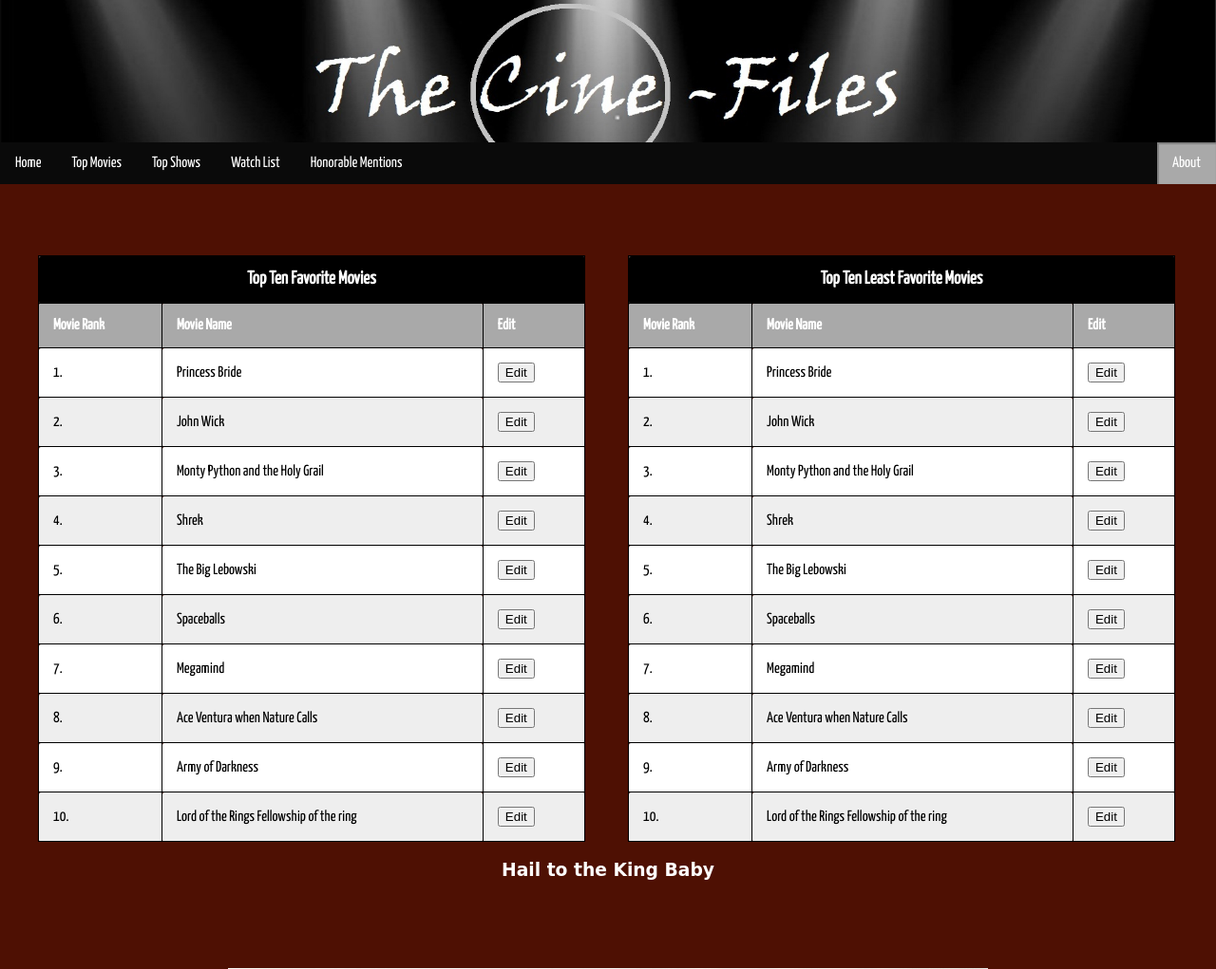
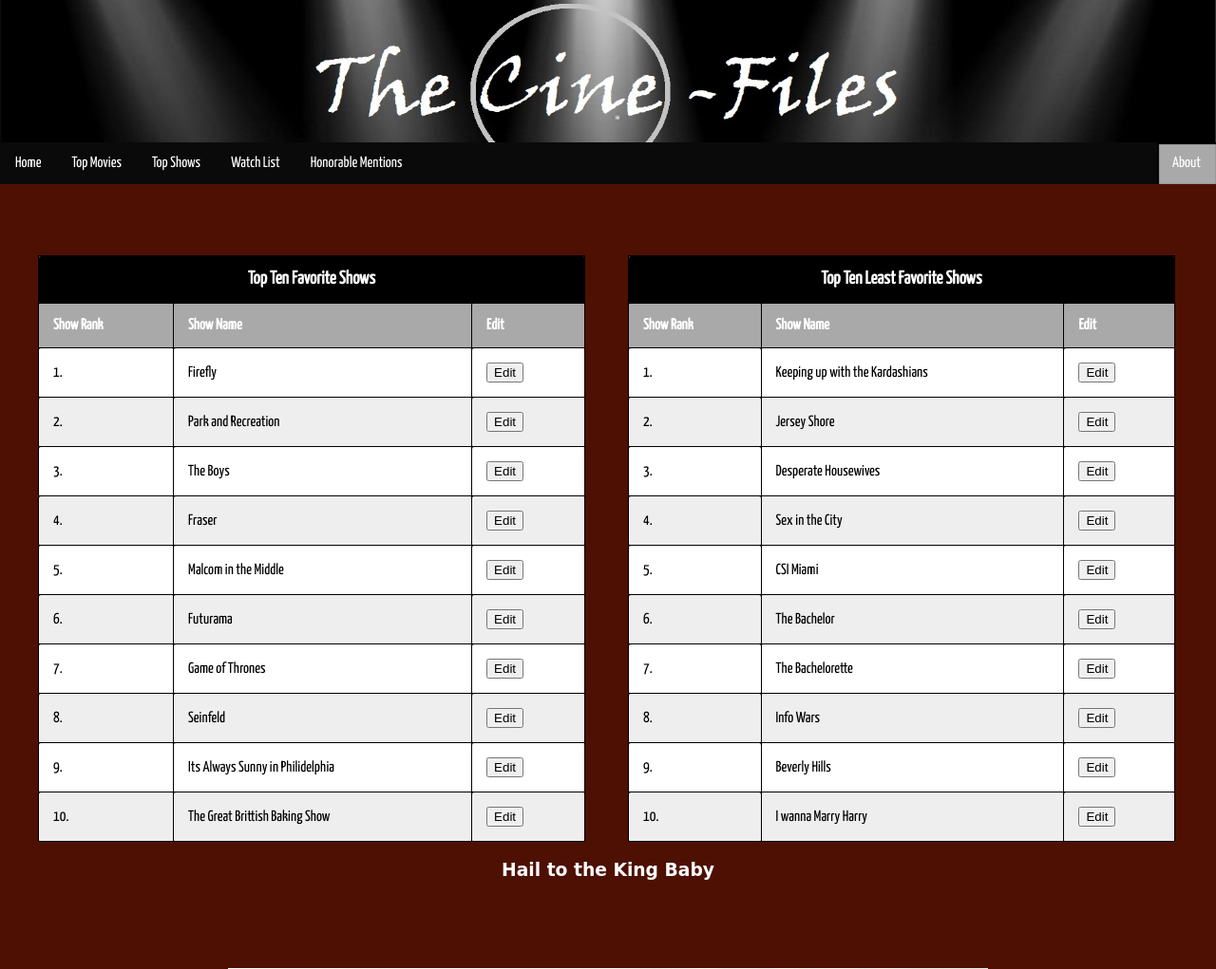
Before and after one commit to RyanJCummings/MovieList, a PHP site: page /shows.php in a window 1280 px wide; the page is wider, and only the part inside the window is pictured. Shown: the top 1021 px of that part at 95% size. Run offline with PHP 8.4, Linux system fonts and the light colour scheme; some web fonts are replaced.

Commit message:
more fixes

```diff
--- a/header.php
+++ b/header.php
@@ -56,8 +56,10 @@ echo <<<_INIT
 }
 
 .navbar a:hover, .dropdown:hover .dropbtn {
-  background-color: darkgray;
-  box-shadow: 0px 0px 1px 1px gray inset;
+
+  color: black;
+  background-color: darkred;
+  box-shadow: 0px 0px 2px 2px black inset;
 }
 
 
@@ -93,7 +95,7 @@ echo <<<_LOGGEDIN
 
 
   <div style="float:right">
-    <a class="about" href='about.php'style="box-shadow:1px 1px 1px 1px gray inset">About</a>
+    <a class="about" href='about.php'style="box-shadow:1px 1px 1px 1px black inset">About</a>
   </div>
 </div>
 
--- a/shows.php
+++ b/shows.php
@@ -162,119 +162,119 @@ h3 {
 
 
 <table id="t01">
-  <tr><th colspan="3" class="tabletop">Top Ten Favorite Movies</th></tr>
+  <tr><th colspan="3" class="tabletop">Top Ten Favorite Shows</th></tr>
   <tr>
-    <th>Movie Rank</th>
-    <th>Movie Name</th>
+    <th>Show Rank</th>
+    <th>Show Name</th>
     <th>Edit</th>
   </tr>
   <tr>
     <td>1.</td>
-    <td>Princess Bride</td>
+    <td>Firefly</td>
     <td><button>Edit</button></td>
   </tr>
   <tr>
     <td>2.</td>
-    <td>John Wick</td>
+    <td>Park and Recreation</td>
     <td><button>Edit</button></td>
   </tr>
   <tr>
     <td>3.</td>
-    <td>Monty Python and the Holy Grail</td>
+    <td>The Boys</td>
     <td><button>Edit</button></td>
   </tr>
   <tr>
     <td>4.</td>
-    <td>Shrek</td>
+    <td>Fraser</td>
     <td><button>Edit</button></td>
   </tr>
   <tr>
     <td>5.</td>
-    <td>The Big Lebowski</td>
+    <td>Malcom in the Middle</td>
     <td><button>Edit</button></td>
   </tr>
   <tr>
     <td>6.</td>
-    <td>Spaceballs</td>
+    <td>Futurama</td>
     <td><button>Edit</button></td>
   </tr>
   <tr>
     <td>7.</td>
-    <td>Megamind</td>
+    <td>Game of Thrones</td>
     <td><button>Edit</button></td>
   </tr>
   <tr>
     <td>8.</td>
-    <td>Ace Ventura when Nature Calls</td>
+    <td>Seinfeld</td>
     <td><button>Edit</button></td>
   </tr>
   <tr>
     <td>9.</td>
-    <td>Army of Darkness</td>
+    <td>Its Always Sunny in Philidelphia</td>
     <td><button>Edit</button></td>
   </tr>
   <tr>
     <td>10.</td>
-    <td>Lord of the Rings Fellowship of the ring</td>
+    <td>The Great Brittish Baking Show</td>
     <td><button>Edit</button></td>
   </tr>
 </table>
 
 <table id="t02">
-    <tr><th colspan="3" class="tabletop">Top Ten Least Favorite Movies</th></tr>
+    <tr><th colspan="3" class="tabletop">Top Ten Least Favorite Shows</th></tr>
     <tr>
-      <th>Movie Rank</th>
-      <th>Movie Name</th>
+      <th>Show Rank</th>
+      <th>Show Name</th>
       <th>Edit</th>
     </tr>
     <tr>
       <td>1.</td>
-      <td>Princess Bride</td>
+      <td>Keeping up with the Kardashians</td>
       <td><button>Edit</button></td>
     </tr>
     <tr>
       <td>2.</td>
-      <td>John Wick</td>
+      <td>Jersey Shore</td>
       <td><button>Edit</button></td>
     </tr>
     <tr>
       <td>3.</td>
-      <td>Monty Python and the Holy Grail</td>
+      <td>Desperate Housewives</td>
       <td><button>Edit</button></td>
     </tr>
     <tr>
       <td>4.</td>
-      <td>Shrek</td>
+      <td>Sex in the City</td>
       <td><button>Edit</button></td>
     </tr>
     <tr>
       <td>5.</td>
-      <td>The Big Lebowski</td>
+      <td>CSI Miami</td>
       <td><button>Edit</button></td>
     </tr>
     <tr>
       <td>6.</td>
-      <td>Spaceballs</td>
+      <td>The Bachelor</td>
       <td><button>Edit</button></td>
     </tr>
     <tr>
       <td>7.</td>
-      <td>Megamind</td>
+      <td>The Bachelorette</td>
       <td><button>Edit</button></td>
     </tr>
     <tr>
       <td>8.</td>
-      <td>Ace Ventura when Nature Calls</td>
+      <td>Info Wars</td>
       <td><button>Edit</button></td>
     </tr>
     <tr>
       <td>9.</td>
-      <td>Army of Darkness</td>
+      <td>Beverly Hills</td>
       <td><button>Edit</button></td>
     </tr>
     <tr>
       <td>10.</td>
-      <td>Lord of the Rings Fellowship of the ring</td>
+      <td>I wanna Marry Harry</td>
       <td><button>Edit</button></td>
     </tr>
   </table>
--- a/watch.php
+++ b/watch.php
@@ -7,10 +7,14 @@ echo <<<_HONORABLE
 	text-align: center;
 	margin-top: 50px;
 	padding-top: 150 px;
+	color: white;
 
 }
 #content{
-	background-color: grey;
+	background-color: #4E1003;
+}
+body {
+	background-color: black;
 }
 ul{
 padding:150px;
```
